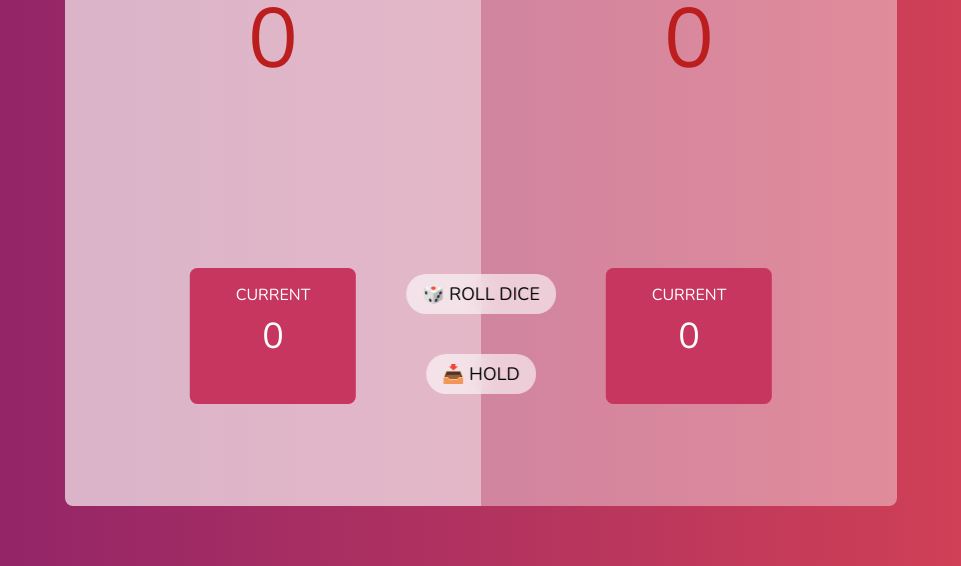
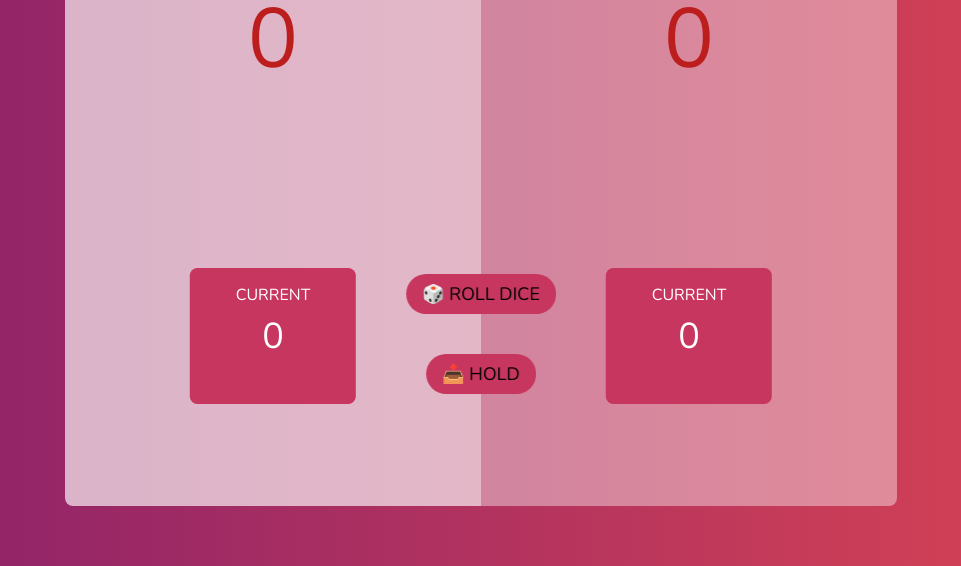
Before and after one commit to nadunchandrabahu/dice-game, a plain HTML site: page index.html in a window 1280 px wide. Shown: the part 234-800 px from the top of the page, without its empty margins (159-1120 px from the left). Drawn offline with nearby package versions, Linux system fonts and the light colour scheme.

Commit message:
color change

```diff
--- a/styles.css
+++ b/styles.css
@@ -64,7 +64,8 @@ body {
   padding: 8px 16px;
   font-size: 18px;
   font-family: "Nunito", sans-serif;
-  background-color: rgba(255, 255, 255, 0.6);
+  background-color: #c7365f;
+  /* background-color: rgba(255, 255, 255, 0.6); */
   backdrop-filter: blur(10px);
   cursor: pointer;
   z-index: 10;
```
